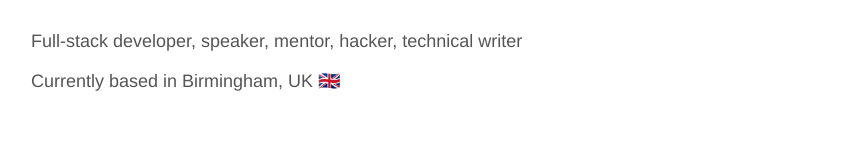
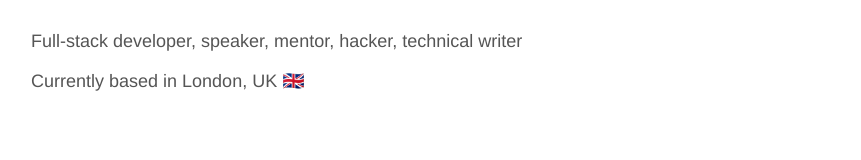
Before and after one commit to pedsm/pedsm.dev, a Next.js app: page / in a window 1280 px wide. Shown: the part 150-310 px from the top of the page, without its empty margins (209-1070 px from the left). Built offline with nearby package versions, Linux system fonts and the light colour scheme.

Commit message:
Update index.js

```diff
--- a/pages/index.js
+++ b/pages/index.js
@@ -8,7 +8,7 @@ export default function Home() {
         <div className="content">
           <h2 className="is-size-3">Hi, I'm Pedro</h2>
           <p>Full-stack developer, speaker, mentor, hacker, technical writer</p>
-          <p>Currently based in Birmingham, UK 🇬🇧</p>
+          <p>Currently based in London, UK 🇬🇧</p>
         </div>
       </section>
     </>
```
